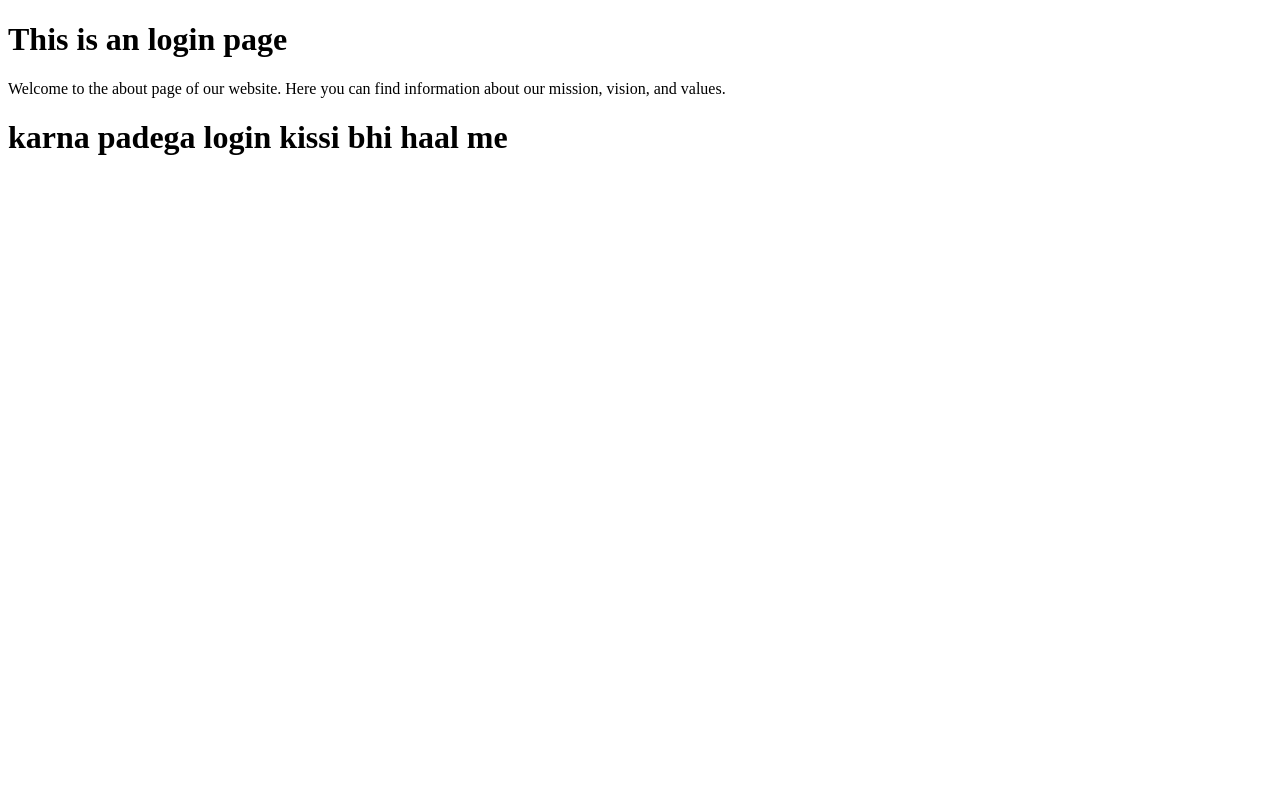
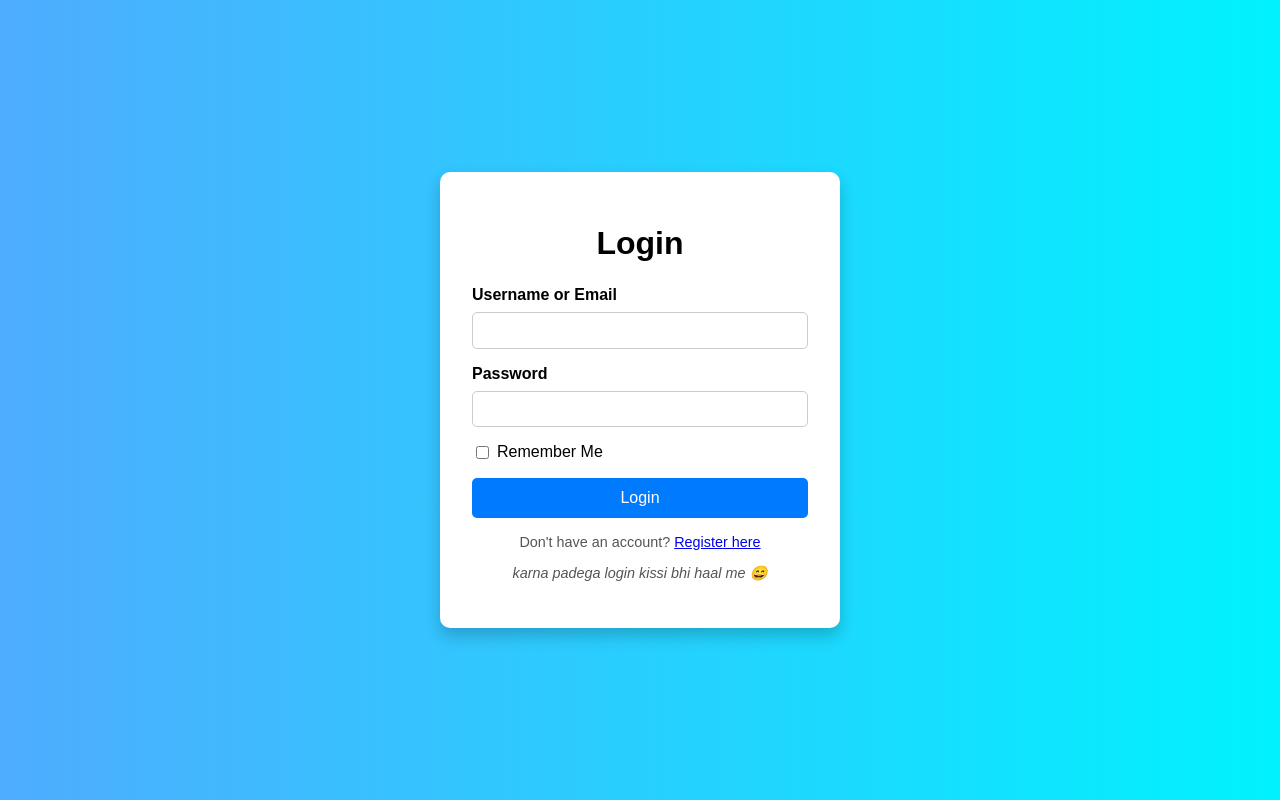
Before and after one commit to Sah1llll/flask, a Flask app: page /login in a window 1280 px wide. Run offline with Flask 3, Linux system fonts and the light colour scheme.

Commit message:
project work

```diff
--- a/app.py
+++ b/app.py
@@ -13,4 +13,8 @@ def about():
 def login():
     return render_template('login.html')
 
+@app.route('/register')
+def register():
+    return render_template('register.html')
+
 app.run(debug=True, host='0.0.0.0')
--- a/templates/index.html
+++ b/templates/index.html
@@ -28,7 +28,7 @@
         }
 
         header {
-            background: linear-gradient(rgba(0, 0, 20, 0.8), rgba(0, 0, 20, 0.8)), url('https://images.unsplash.com/photo-1469474968028-56623f02e42e?ixlib=rb-4.0.3');
+            background: linear-gradient(rgba(98, 98, 109, 0.8), rgba(0, 0, 20, 0.8)), url('/static/IMG_0106.png');
             background-size: cover;
             background-position: center;
             color: white;
@@ -260,7 +260,7 @@
     <nav>
         <ul>
             <li><a href="#home">Home</a></li>
-            <li><a href="#Register">Register</a></li>
+            <li><a href="/register">Register</a></li>
             <li><a href="/about">About</a></li>
             <li><a href="/login">login</a></li>
         </ul>
--- a/templates/login.html
+++ b/templates/login.html
@@ -3,11 +3,116 @@
 <head>
     <meta charset="UTF-8">
     <meta name="viewport" content="width=device-width, initial-scale=1.0">
-    <title>Document</title>
+    <title>Login Page</title>
+    <style>
+        * {
+            box-sizing: border-box;
+        }
+
+        body {
+            font-family: Arial, sans-serif;
+            background: linear-gradient(to right, #4facfe, #00f2fe);
+            display: flex;
+            justify-content: center;
+            align-items: center;
+            height: 100vh;
+            margin: 0;
+        }
+
+        .login-container {
+            background-color: #fff;
+            padding: 2rem;
+            border-radius: 10px;
+            box-shadow: 0 8px 16px rgba(0,0,0,0.2);
+            width: 100%;
+            max-width: 400px;
+        }
+
+        .login-container h1 {
+            text-align: center;
+            margin-bottom: 1.5rem;
+        }
+
+        .form-group {
+            margin-bottom: 1rem;
+        }
+
+        .form-group label {
+            display: block;
+            margin-bottom: 0.5rem;
+            font-weight: bold;
+        }
+
+        .form-group input {
+            width: 100%;
+            padding: 0.6rem;
+            border: 1px solid #ccc;
+            border-radius: 5px;
+        }
+
+        .form-group input:focus {
+            outline: none;
+            border-color: #007bff;
+        }
+
+        .remember {
+            display: flex;
+            align-items: center;
+            margin-bottom: 1rem;
+        }
+
+        .remember input {
+            margin-right: 0.5rem;
+        }
+
+        .login-btn {
+            width: 100%;
+            padding: 0.7rem;
+            background-color: #007bff;
+            border: none;
+            color: white;
+            font-size: 1rem;
+            border-radius: 5px;
+            cursor: pointer;
+        }
+
+        .login-btn:hover {
+            background-color: #0056b3;
+        }
+
+        .footer-text {
+            text-align: center;
+            margin-top: 1rem;
+            font-size: 0.9rem;
+            color: #555;
+        }
+    </style>
 </head>
 <body>
-    <h1>This is an login page</h1>
-    <p>Welcome to the about page of our website. Here you can find information about our mission, vision, and values.</p>
-    <h1>karna padega login kissi bhi haal me </h1>
+    <div class="login-container">
+        <h1>Login</h1>
+        <form action="/login" method="POST">
+            <div class="form-group">
+                <label for="username">Username or Email</label>
+                <input type="text" id="username" name="username" required>
+            </div>
+
+            <div class="form-group">
+                <label for="password">Password</label>
+                <input type="password" id="password" name="password" required>
+            </div>
+
+            <div class="remember">
+                <input type="checkbox" id="remember" name="remember">
+                <label for="remember">Remember Me</label>
+            </div>
+
+            <button type="submit" class="login-btn">Login</button>
+        </form>
+        <div class="footer-text">
+            <p>Don't have an account? <a href="/register">Register here</a></p>
+            <p><em>karna padega login kissi bhi haal me 😄</em></p>
+        </div>
+    </div>
 </body>
 </html>
```
Also changed, not shown: form.html (added, +116 -0 lines), templates/Register.html (added, +106 -0 lines), static/IMG_0106.png (added), 1 other file.
